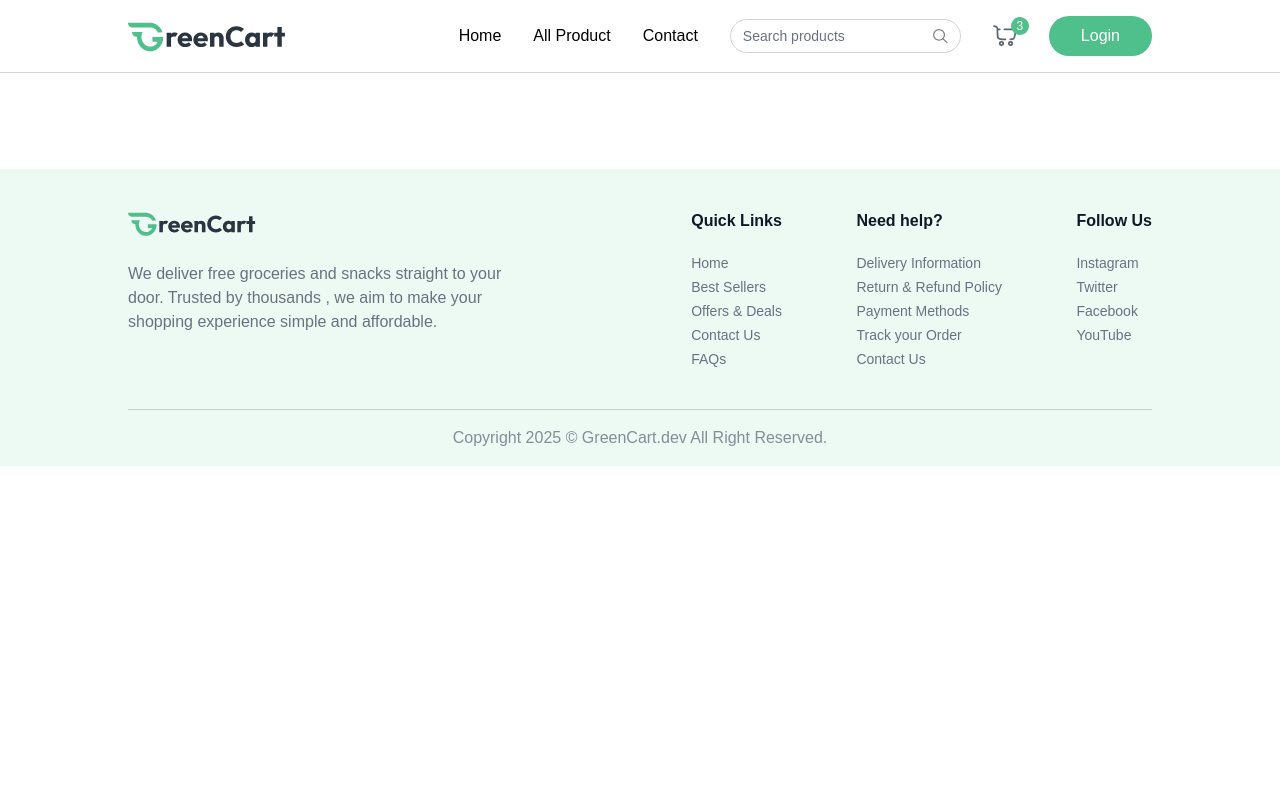
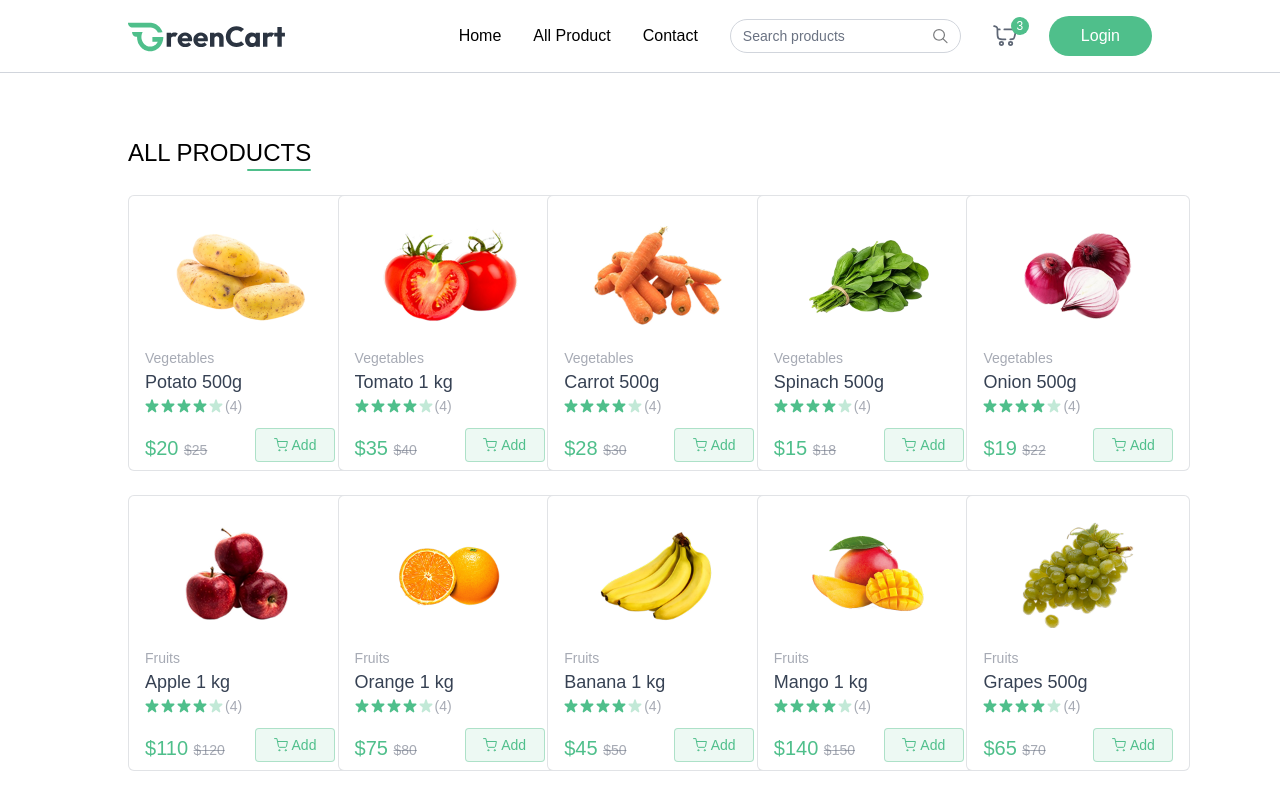
Before and after one commit to Mahima-Dewangan/GREENCART, a React (Vite) app in the folder client/: page /products in a window 1280 px wide. Shown: the top 794 px of the page. Built offline with nearby package versions, Linux system fonts and the light colour scheme.

Commit message:
all products page created and search function added

```diff
--- a/client/src/App.jsx
+++ b/client/src/App.jsx
@@ -6,6 +6,7 @@ import { Toaster } from "react-hot-toast";
 import Footer from './components/Footer';
 import { UseAppContext } from './context/AppContext';
 import Login from './components/Login';
+import AllProducts from './pages/AllProducts';
 
 const App = () => {
 
@@ -22,6 +23,7 @@ const App = () => {
       <div className={`${isSellerPath ? " " : "px-6 md:px-16 lg:px-24 xl:px-32"}`}>
         <Routes>
           <Route path='/' element={<Home/>}/>
+           <Route path='/products' element={<AllProducts/>}/>
         </Routes>
       </div>
       {!isSellerPath && <Footer/>}
--- a/client/src/components/Navbar.jsx
+++ b/client/src/components/Navbar.jsx
@@ -1,4 +1,4 @@
-import React from 'react'
+import React, { useEffect } from 'react'
 import { useNavigate , NavLink } from 'react-router-dom'
 import {assets} from '../assets/assets'
 import { UseAppContext } from '../context/AppContext'
@@ -6,12 +6,19 @@ import { UseAppContext } from '../context/AppContext'
 const Navbar = () => {
     const navigate = useNavigate()
     const [open, setOpen] = React.useState(false)
-    const {user , setUser , setShowUserLogin}= UseAppContext();
+    const {user , setUser , setShowUserLogin , setSearchQuery , searchQuery}= UseAppContext();
 
     const logout = async ()=>{
         setUser(null);
         navigate('/')
     }
+
+    useEffect(()=>{
+        if(searchQuery.length>0)
+        {
+            navigate("/products")
+        }
+    },[searchQuery])
 
 
 
@@ -29,7 +36,7 @@ const Navbar = () => {
                 <NavLink to='/'>Contact</NavLink>
 
                 <div className="hidden lg:flex items-center text-sm gap-2 border border-gray-300 px-3 rounded-full">
-                    <input className="py-1.5 w-full bg-transparent outline-none placeholder-gray-500" type="text" placeholder="Search products" />
+                    <input onChange={(e)=>setSearchQuery(e.target.value)}className="py-1.5 w-full bg-transparent outline-none placeholder-gray-500" type="text" placeholder="Search products" />
                    <img src={assets.search_icon} alt='search' className='w-4 h-4'/>
                 </div>
 
--- a/client/src/context/AppContext.jsx
+++ b/client/src/context/AppContext.jsx
@@ -15,8 +15,8 @@ export const AppContextProvider = ({children}) => {
     const[isSeller, setIsSeller]= useState(false)
     const[showUserLogin , setShowUserLogin] = useState(false)
     const[products , setProducts]=useState([])
-
-     const[cartItems , setCartItems ]=useState({})
+    const[cartItems , setCartItems ]=useState({})
+    const[searchQuery , setSearchQuery ]=useState({})
 
     // Fetch all products
     const fetchProducts = async ()=>{
@@ -71,7 +71,7 @@ export const AppContextProvider = ({children}) => {
 
     const value = {navigate, user, setUser, isSeller , setIsSeller ,
          showUserLogin , setShowUserLogin , products, currency , addToCart,
-         updateCartItem, removeFromCart , cartItems
+         updateCartItem, removeFromCart , cartItems , searchQuery , setSearchQuery
         }
 
     return  <AppContext.Provider value ={value}>
--- /dev/null
+++ b/client/src/pages/AllProducts.jsx
@@ -0,0 +1,47 @@
+import React, { useEffect, useState } from 'react'
+import { UseAppContext } from '../context/AppContext'
+import ProductCard from '../components/ProductCard'
+
+
+const AllProducts = () => {
+
+    const {products,searchQuery }= UseAppContext()
+    const [filteredProducts, setFilteredProducts]= useState([])
+
+    useEffect(()=>{
+
+        if(searchQuery.length>0)
+        {
+            setFilteredProducts(products.filter(
+                product => product.name.toLowerCase().includes(searchQuery.toLowerCase())
+            ))
+        }
+
+        else
+        {
+            setFilteredProducts(products)
+        }
+
+    },[products , searchQuery])
+
+
+  return (
+    <div className='mt-16 flex flex-col'>
+        <div className='flex flex-col items-end w-max'>
+            <p className='text-2xl font-medium uppercase'>All products</p>
+            <div className='w-16 h-0.5 bg-primary rounded-full'></div>
+        </div>
+
+        <div className='grid  grid-cols-2 sm:grid-cols-3 md:grid-cols-4 gap-3
+        md:gap-6 lg:grid-cols-5 mt-6'>
+            {filteredProducts.filter((product)=>product.inStock).map((product , index)=>(
+                <ProductCard key={index} product={product}/>
+
+            ))}
+        </div>
+
+    </div>
+  )
+}
+
+export default AllProducts
```
